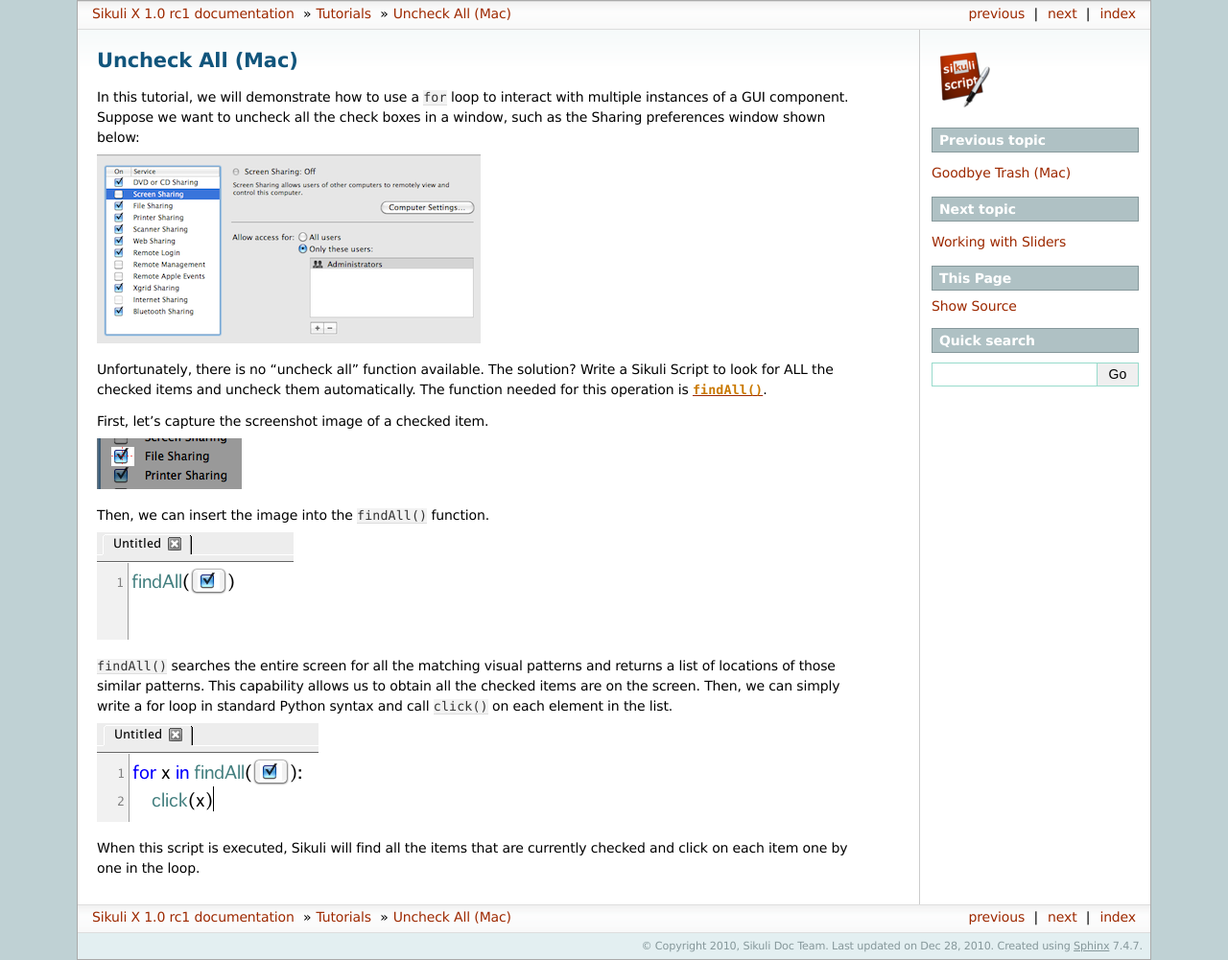
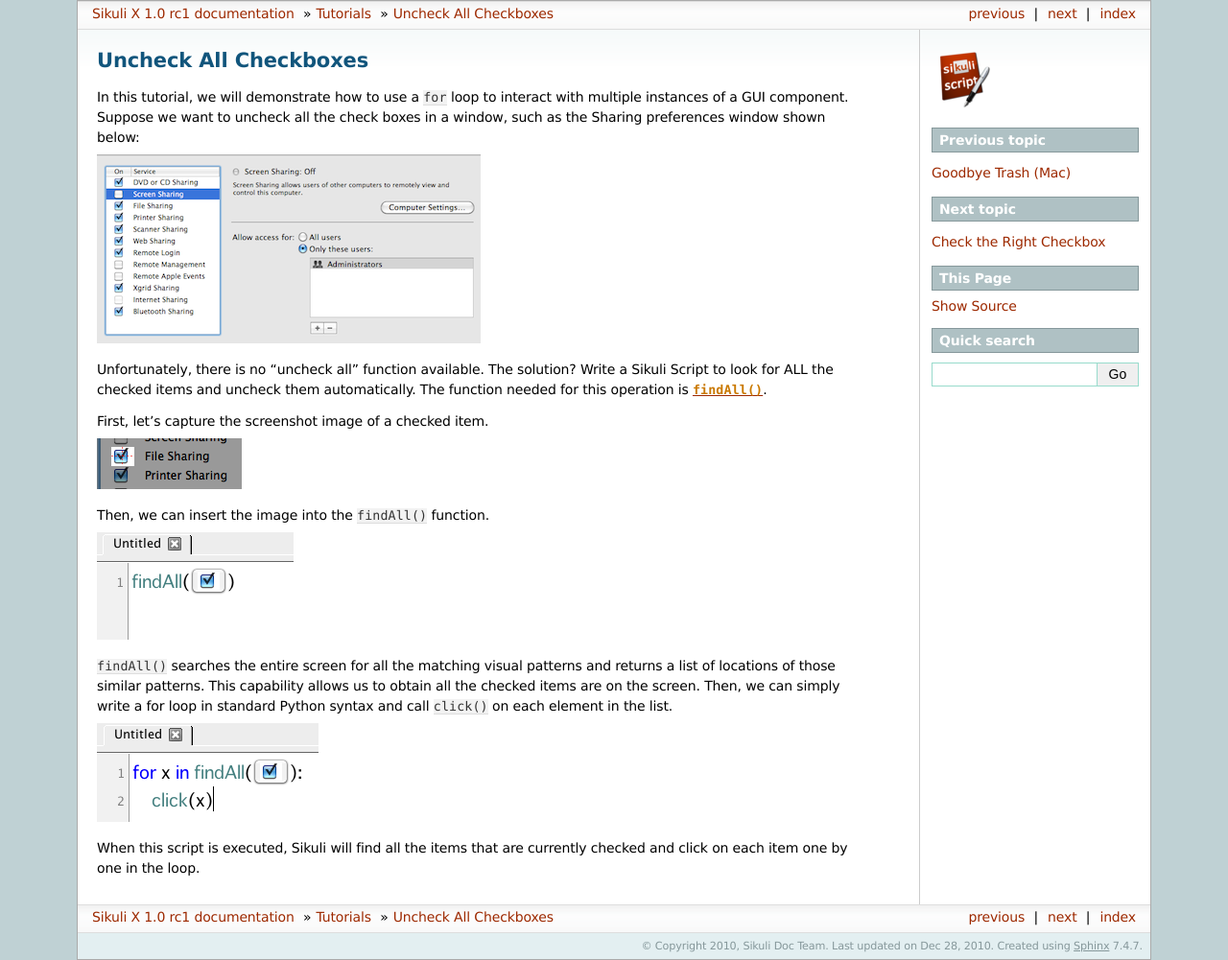
Before and after one commit to sikuli/sikuli, a Sphinx documentation site: the page built from docs/source/tutorials/uncheckall/uncheckall.rst, in a window 1280 px wide. Shown: the whole page at 96% size. Built offline with Sphinx 7.4.7, drawn with Linux system fonts in a browser that asks for light colours; some of the changed lines change nothing that is shown.

Commit message:
added tutorial "checkone"

```diff
--- /dev/null
+++ b/docs/source/tutorials/checkone/checkone.rst
@@ -0,0 +1,68 @@
+Check the Right Checkbox
+========================
+
+This tutorial demonstrates how to check a particular checkbox when there are
+multiple checkboxes in a window. Consider the following window, which is the window
+for setting the preferences for *Dock* on Mac, and we want to check the checkbox
+indicated by the circle that reads "Minimize Windows into Application Icons."
+
+.. image:: scenario.png
+	:width: 550
+
+Simply looking for the image of the checkbox like below will not work.
+
+.. sikulicode::
+
+	click("checkbox.png")
+
+Sikuli does not know which checkbox we are referring to; it simply clicks on the
+first one it finds. Below is what we will do instead.
+
+First we want to obtain the region covering the content area of the *Dock* pane. One
+way to accomplish this is to use a spatial operator to obtain a region below the
+title bar of the *Dock* pane. The figure below illustrates this strategy.
+
+.. image:: find_title_and_below.png
+	:width: 550
+
+The Sikuli script to do this is:
+
+.. sikulicode::
+
+	r = find("title.png").below(300)
+
+It finds the title bar and then extend the matched region 300 pixels below, using
+the spatial operator :py:meth:`below <Region.below>`. The resulting region is
+assigned to the variable *r*, which is the orange rectangle in the figure above.
+
+Next, we can search within the content region *r* for the label text of the checkbox
+we want to check and click on it.
+
+.. sikulicode::
+
+	t = r.find("label.png")
+	click(t)
+
+If we do ``click(t)``, Sikuli will click on the center of the label. However, what
+we want is to click on the right of the label where the check box is.
+
+Sikuli IDE provides a convenient interface for specifying where to click relative to
+the center of a pattern. This is known as the *target offset*. The interface is
+shown below.
+
+.. image:: interface_offset.png
+	:width: 500
+
+In this interface, we can click on the checkbox to indicate the desired location of
+the click point. In this example, the offset is then determined to be -137 in x,
+which means 137 pixels to the left of the center of the text label.  After selecting
+the offset, the thumbnail in the script editor will be updated with a small red
+cross to indicate the new click point.
+
+.. sikulicode::
+
+	t = r.find("label_offset.png")
+	click(t)
+
+Then, the call ``click(t)`` will do the right thing, clicking on the checkbox
+instead of the center of the text label.
--- a/docs/source/tutorials/index.rst
+++ b/docs/source/tutorials/index.rst
@@ -8,6 +8,7 @@
    helloworld/helloworld-win
    goodbyetrash/goodbyetrash
    uncheckall/uncheckall
+   checkone/checkone
    sliders/sliders
    surveillance/surveillance
    resize/resize
--- a/docs/source/tutorials/uncheckall/uncheckall.rst
+++ b/docs/source/tutorials/uncheckall/uncheckall.rst
@@ -1,5 +1,5 @@
-Uncheck All (Mac)
-=================
+Uncheck All Checkboxes
+======================
 
 In this tutorial, we will demonstrate how to use a ``for`` loop to interact with
 multiple instances of a GUI component. Suppose we want to uncheck all the check
```
Also changed, not shown: docs/source/tutorials/checkone/checkbox.png (added), docs/source/tutorials/checkone/find_title_and_below.png (added), docs/source/tutorials/checkone/interface_offset.png (added), docs/source/tutorials/checkone/label.png (added), docs/source/tutorials/checkone/label_offset.png (added), docs/source/tutorials/checkone/scenario.png (added), docs/source/tutorials/checkone/title.png (added).
